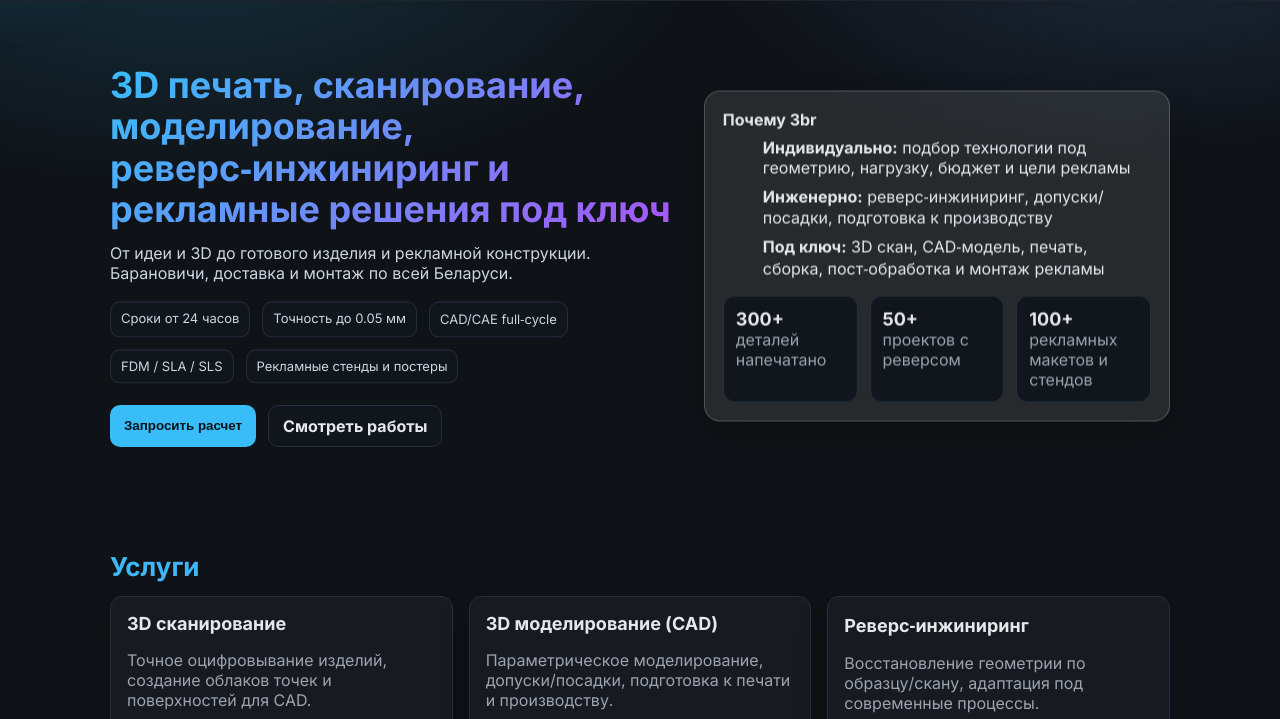
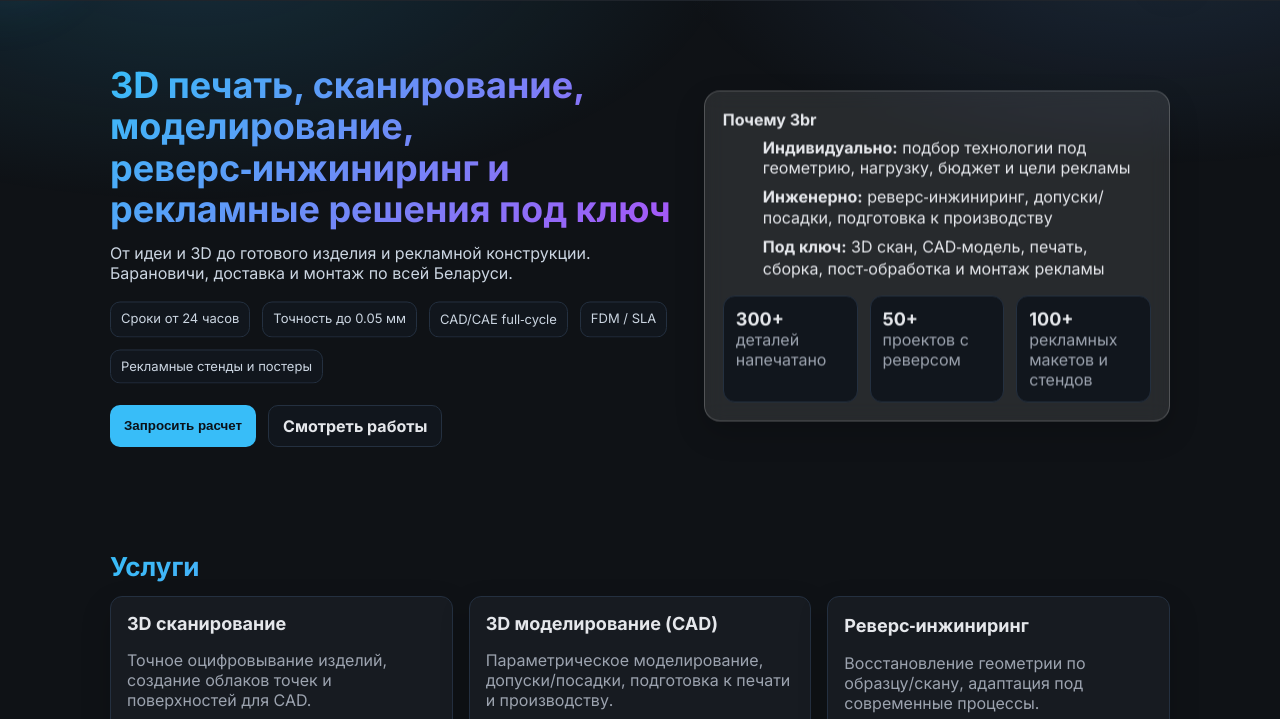
Before and after one commit to R-E-Y-Z-I-K/3BR, a plain HTML site: page index.html in a window 1280 px wide. Shown: the part 81-800 px from the top of the page. Drawn offline with Linux system fonts and the light colour scheme.

Commit message:
Update index.html

```diff
--- a/index.html
+++ b/index.html
@@ -72,7 +72,7 @@
           <span class="badge floating">Сроки от 24 часов</span>
           <span class="badge floating">Точность до 0.05 мм</span>
           <span class="badge floating">CAD/CAE full‑cycle</span>
-          <span class="badge floating">FDM / SLA / SLS</span>
+          <span class="badge floating">FDM / SLA</span>
           <span class="badge floating">Рекламные стенды и постеры</span>
         </div>
         <div class="inline">
```
